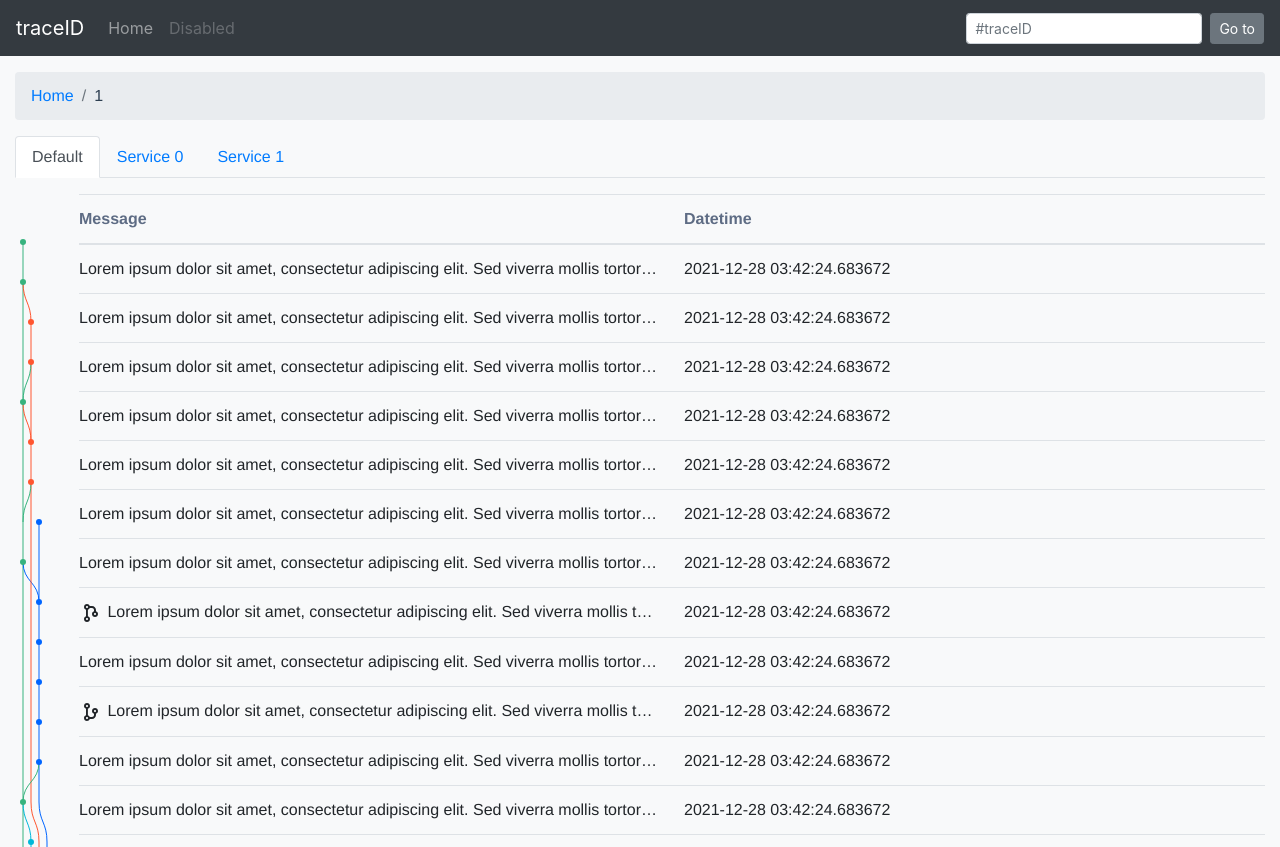
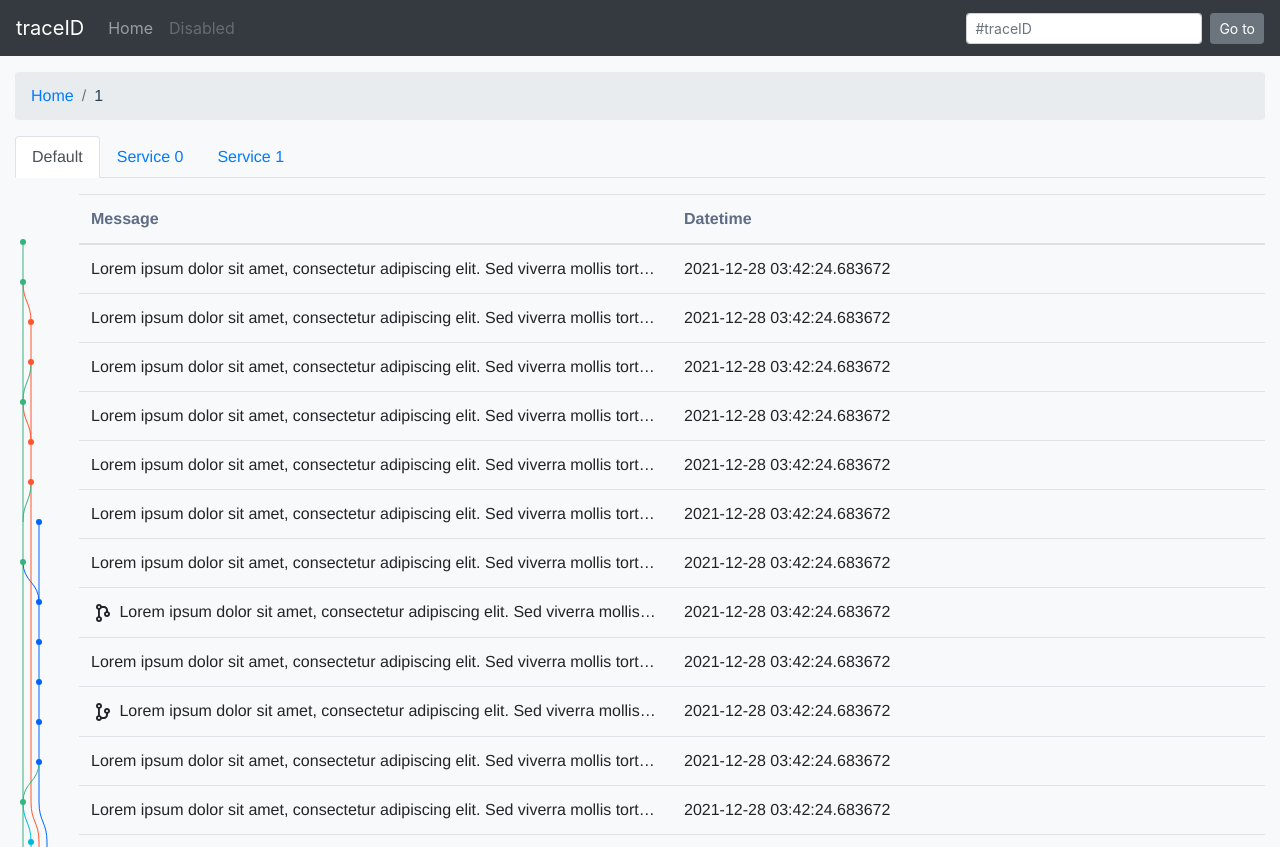
Before and after one commit to koykov/traceUI, a Vue app: page /#/dl/1 in a window 1280 px wide. Shown: the top 847 px of the page. Built offline with nearby package versions, Linux system fonts and the light colour scheme; what vue-flex would draw is missing.

Commit message:
Log table styles.

```diff
--- a/src/views/ViewTrace.vue
+++ b/src/views/ViewTrace.vue
@@ -507,12 +507,6 @@ table {
 tbody, tfoot, thead {
   border-bottom: 2px solid #dfe1e6;
 }
-td:first-child, th:first-child {
-  padding-left: 0;
-}
-td:last-child, th:last-child {
-  padding-right: 0;
-}
 tbody, tfoot, thead {
   border-bottom: 2px solid #dfe1e6;
 }
@@ -534,9 +528,6 @@ blockquote:first-child, dl:first-child, form:first-child, h1:first-child, h2:fir
   overflow: hidden;
   text-overflow: ellipsis;
   white-space: nowrap;
-}
-.t-tab-h:first-of-type {
-  padding-left: 0;
 }
 .t-tab-td {
   overflow: hidden;
```
